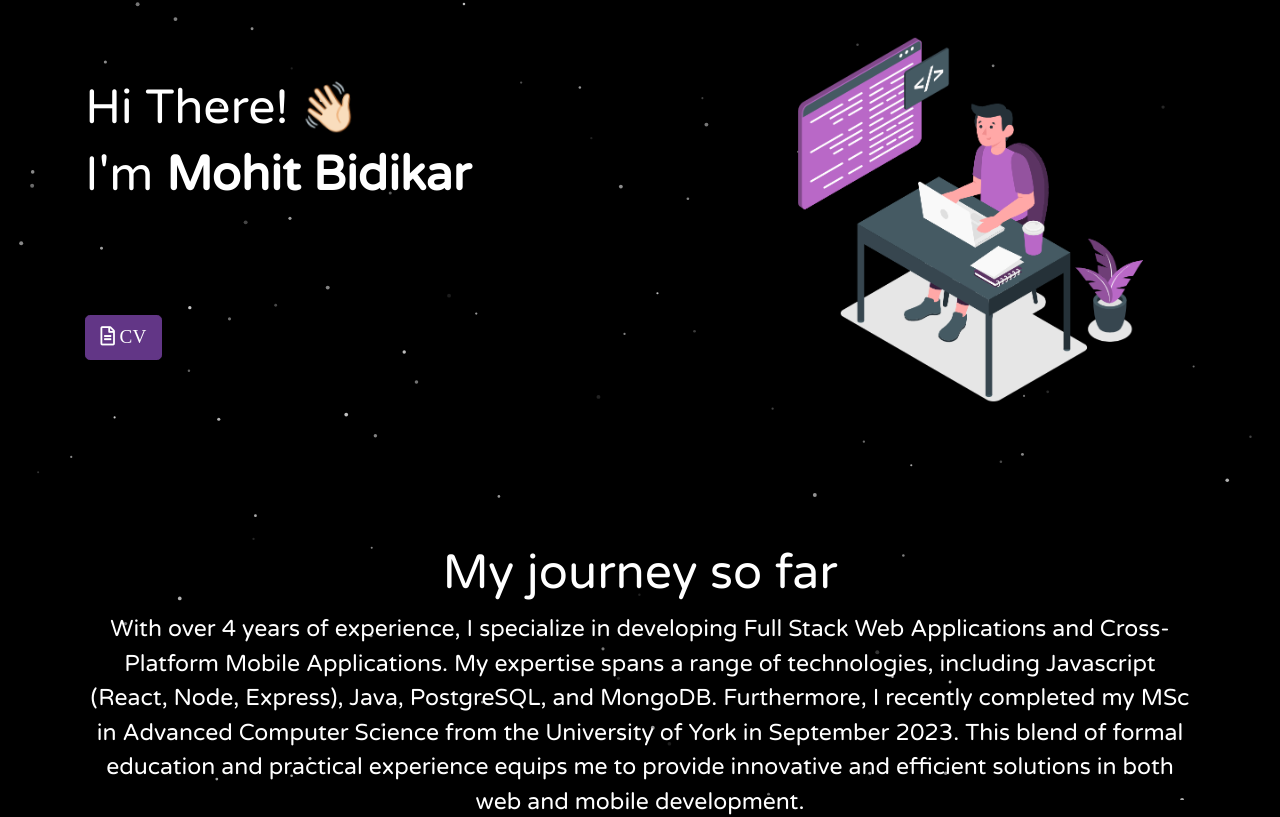
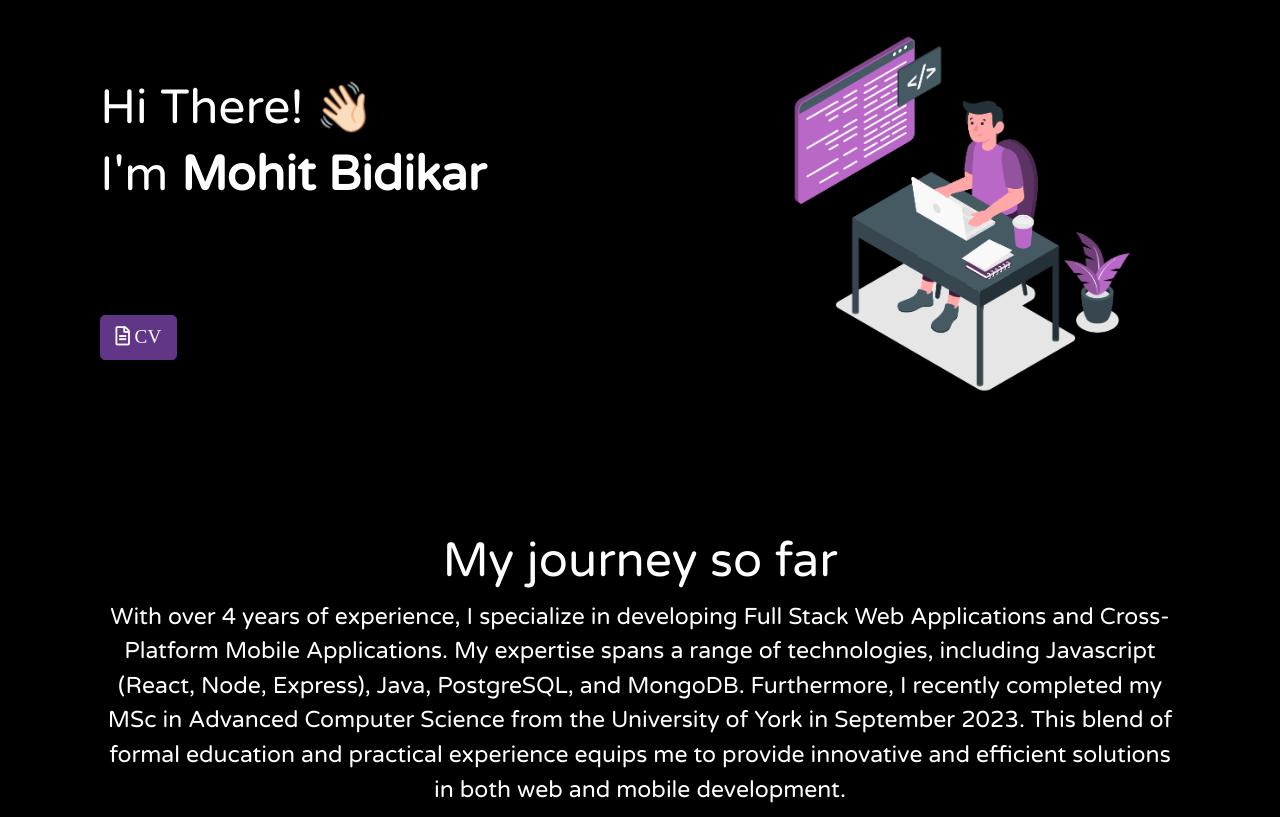
Before and after one commit to mohit4444/Portfolio, a React (Create React App) app: page / in a window 1280 px wide. Shown: the top 817 px of the page. Built offline with nearby package versions, Linux system fonts and the light colour scheme; some icons are missing.

Commit message:
Particle js removed

```diff
--- a/package.json
+++ b/package.json
@@ -14,8 +14,6 @@
     "react-tsparticles": "^2.10.1",
     "sass": "^1.43.2",
     "sass-loader": "^12.2.0",
-    "tsparticles": "^2.10.1",
-    "tsparticles-engine": "^2.10.1",
     "typewriter-effect": "^2.17.0",
     "web-vitals": "^0.2.4"
   },
--- a/src/App.js
+++ b/src/App.js
@@ -4,9 +4,9 @@ import Home from "./components/Home/Home";
 import Projects from "./components/Projects/Projects";
 import Skills from "./components/Skills/Skills";
 import { Helmet } from "react-helmet";
-import Particle from "./components/Particle";
 import "./style.scss";
 import "bootstrap/dist/css/bootstrap.min.css";
+import { Container } from "react-bootstrap";
 
 function App() {
   const [load, upadateLoad] = useState(true);
@@ -18,7 +18,7 @@ function App() {
   }, []);
 
   return (
-    <>
+    <Container>
       <Helmet>
         <title>Mohit Bidikar | Portfolio</title>
         <meta
@@ -26,12 +26,12 @@ function App() {
           content="Mohit Bidikar Portfolio created using React and deployed on Heroku"
         />
       </Helmet>
-      <Particle />
       <Preloader load={load} />
+
       <Home />
       <Projects />
       <Skills />
-    </>
+    </Container>
   );
 }
 
--- a/src/components/Home/Home.js
+++ b/src/components/Home/Home.js
@@ -45,7 +45,6 @@ function Home() {
           </p>
         </Col>
       </Row>
-      <div className="github-section">
       <br></br>
       <Row style={{ justifyContent: "center" }}>
         <GitHubCalendar
@@ -59,7 +58,6 @@ function Home() {
         />
       </Row>
       <br></br>
-      </div>
     </Container>
   );
 }
--- a/src/components/Particle.js
+++ /dev/null
@@ -1,80 +0,0 @@
-import { useCallback } from "react";
-import Particles from "react-tsparticles";
-import { loadFull } from "tsparticles";
-
-const Particle = () => {
-  const particlesInit = useCallback(async (engine) => {
-    await loadFull(engine);
-  }, []);
-
-  const particlesLoaded = useCallback(async (container) => {
-    await console.log(container);
-  }, []);
-
-  return (
-    <div style={{ position: "absolute" }}>
-      <Particles
-        id="tsparticles"
-        init={particlesInit}
-        loaded={particlesLoaded}
-        options={{
-          background: {
-            color: {
-              value: "#000", // Dark background to mimic the night sky
-            },
-          },
-          particles: {
-            number: {
-              value: 100, // More particles to mimic stars
-              density: {
-                enable: true,
-                value_area: 1000, // Adjust area to manage particle density
-              },
-            },
-            color: {
-              value: "#ffffff", // White stars
-            },
-            shape: {
-              type: "circle", // Star-like shape
-            },
-            opacity: {
-              value: 0.8, // Brighter stars
-              random: true, // Varying star brightness
-            },
-            size: {
-              value: 2, // Size of the stars
-              random: true, // Varying star sizes
-            },
-            line_linked: {
-              enable: false, // Disable line linking
-            },
-            move: {
-              enable: true,
-              speed: 0.2, // Slower movement to mimic gentle twinkling
-              direction: "none",
-              random: true, // Random movement
-              straight: false,
-              out_mode: "out",
-              bounce: false,
-            },
-          },
-          interactivity: {
-            detect_on: "canvas",
-            events: {
-              onhover: {
-                enable: false, // Disable interaction on hover
-              },
-              onclick: {
-                enable: false, // Disable interaction on click
-              },
-              resize: true,
-            },
-          },
-          retina_detect: true,
-        }}
-      />
-    </div>
-  );
-};
-
-export default Particle;
--- a/src/style.scss
+++ b/src/style.scss
@@ -59,15 +59,23 @@ h2 {
 
 /*Scrollbar   */
 ::-webkit-scrollbar {
-  width: 5px;
+  width: 2px;
 }
 
+/* Track */
 ::-webkit-scrollbar-track {
-  background: var(--primary-bg-color);
+  background: black;
 }
 
+/* Handle */
 ::-webkit-scrollbar-thumb {
-  background: var(--accent-color);
+  background: black;
+  border-radius: 5px;
+}
+
+/* Handle on hover */
+::-webkit-scrollbar-thumb:hover {
+  background: black;
   border-radius: 5px;
 }
 
@@ -138,7 +146,6 @@ h2 {
   padding-left: 25px;
   padding-right: 25px;
   height: auto;
-  background: var(--primary-bg-color);
 }
 
 .project-card-view {
@@ -154,7 +161,7 @@ h2 {
 .project-card-view:hover {
   transform: scale(1.02);
   overflow: hidden;
-  border: 2px solid var(--accent-color) !important;
+
 }
 
 .project-title {
@@ -316,10 +323,6 @@ h2 {
     margin-top: 25px;
   }
 
-  .github-section {
-    display: none;
-  }
-
 }
 
 /* Adjusting style for tablets */
@@ -343,7 +346,4 @@ h2 {
     margin-top: 25px;
   }
 
-  .github-section {
-    display: none;
-  }
 }
```
Also changed, not shown: 1 other file (tests, documents, lock files or other folders). Lines whose indentation alone changed are shown as unchanged.
